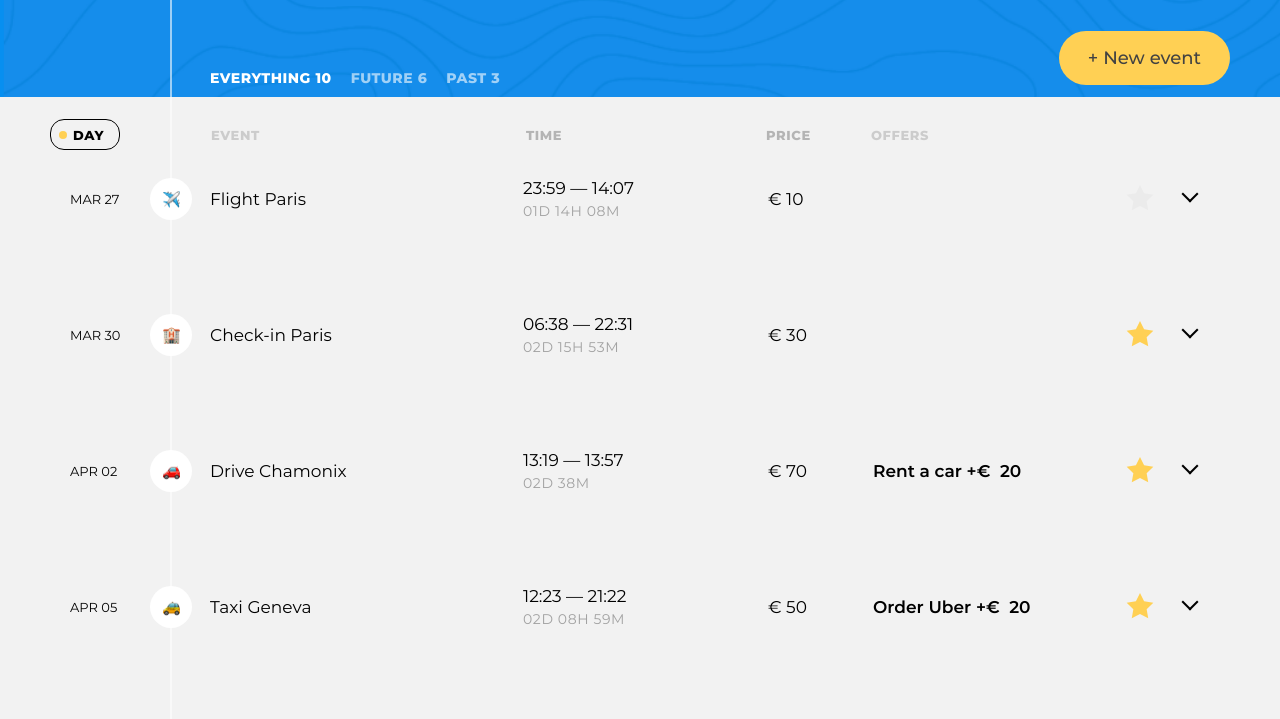
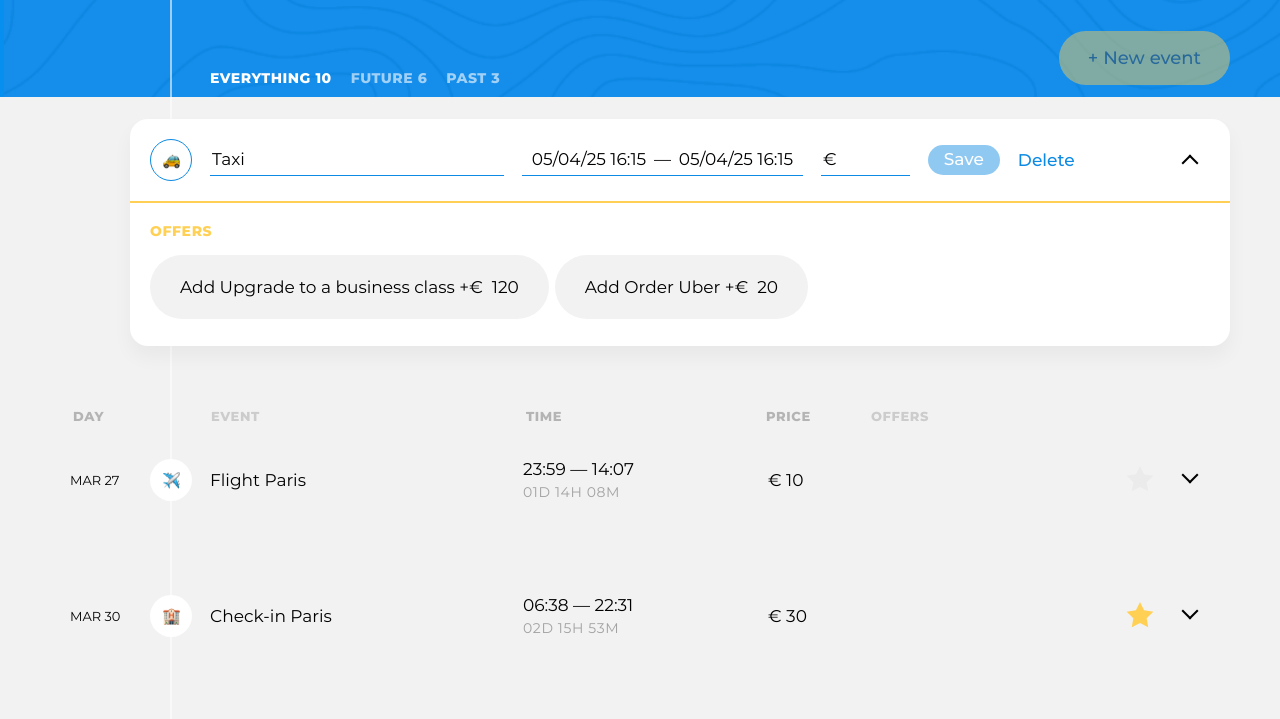
Before and after one commit to shums89/big-trip, a website built with webpack: page public/index.html in a window 1280 px wide. Both pictures are taken after a click on the button "New event". Shown: the part 68-787 px from the top of the page. Built offline with nearby package versions, Linux system fonts and the light colour scheme.

Commit message:
feat: adding new event

```diff
--- a/public/index.html
+++ b/public/index.html
@@ -1,5 +1,6 @@
 <!DOCTYPE html>
 <html lang="en">
+
 <head>
   <meta charset="UTF-8">
   <meta name="viewport" content="width=device-width, initial-scale=1">
@@ -21,8 +22,6 @@
             <!-- Фильтры -->
           </div>
         </div>
-
-          <button class="trip-main__event-add-btn  btn  btn--big  btn--yellow" type="button">New event</button>
       </div>
     </div>
   </header>
@@ -38,4 +37,5 @@
     </div>
   </main>
 </body>
+
 </html>
--- a/src/main.js
+++ b/src/main.js
@@ -1,8 +1,10 @@
+import { render } from './framework/render.js';
 import EventsModel from './model/events-model.js';
 import FilterModel from './model/filter-model.js';
 import EventsPresenter from './presenter/events-presenter.js';
 import FilterPresenter from './presenter/filter-presenter.js';
 import TripPresenter from './presenter/trip-presenter.js';
+import NewEventButtonView from './view/new-event-button-view.js';
 
 const siteHeaderElement = document.querySelector('.page-header');
 const siteTripContainer = siteHeaderElement.querySelector('.trip-main');
@@ -27,7 +29,23 @@ const eventsPresenter = new EventsPresenter({
   eventsContainer: siteEventsContainer,
   eventsModel,
   filterModel,
+  onNewEventDestroy: handleNewEventFormClose,
 });
+
+const newEventButtonComponent = new NewEventButtonView({
+  onClick: handleNewEventButtonClick,
+});
+
+function handleNewEventFormClose() {
+  newEventButtonComponent.element.disabled = false;
+}
+
+function handleNewEventButtonClick() {
+  eventsPresenter.createEvent();
+  newEventButtonComponent.element.disabled = true;
+}
+
+render(newEventButtonComponent, siteTripContainer);
 
 tripPresenter.init();
 filterPresenter.init();
--- a/src/presenter/events-presenter.js
+++ b/src/presenter/events-presenter.js
@@ -6,6 +6,7 @@ import SortView from '../view/sort-view.js';
 import { FilterType, SortType, UpdateType, UserAction } from '../const.js';
 import { sortByDay, sortByPrice, sortByTime } from '../utils/event.js';
 import { filter } from '../utils/filter.js';
+import NewEventPresenter from './new-event-presenter.js';
 
 export default class EventsPresenter {
   #eventsContainer = null;
@@ -17,13 +18,20 @@ export default class EventsPresenter {
   #noEventComponent = null;
 
   #eventPresenters = new Map();
+  #newEventPresenter = null;
   #currentSortType = SortType.DAY;
   #filterType = FilterType.EVERYTHING;
 
-  constructor({ eventsContainer, eventsModel, filterModel }) {
+  constructor({ eventsContainer, eventsModel, filterModel, onNewEventDestroy }) {
     this.#eventsContainer = eventsContainer;
     this.#eventsModel = eventsModel;
     this.#filterModel = filterModel;
+
+    this.#newEventPresenter = new NewEventPresenter({
+      eventListContainer: this.#eventsComponent.element,
+      onDataChange: this.#handleViewAction,
+      onDestroy: onNewEventDestroy,
+    });
 
     this.#eventsModel.addObserver(this.#handleModelEvent);
     this.#filterModel.addObserver(this.#handleModelEvent);
@@ -50,7 +58,14 @@ export default class EventsPresenter {
     this.#renderEvents();
   }
 
+  createEvent() {
+    this.#currentSortType = SortType.DAY;
+    this.#filterModel.setFilter(UpdateType.MAJOR, FilterType.EVERYTHING);
+    this.#newEventPresenter.init();
+  }
+
   #handleModeChange = () => {
+    this.#newEventPresenter.destroy();
     this.#eventPresenters.forEach((presenter) => presenter.resetView());
   };
 
@@ -127,6 +142,7 @@ export default class EventsPresenter {
   };
 
   #clearEvents = ({ resetSortType = false } = {}) => {
+    this.#newEventPresenter.destroy();
     this.#eventPresenters.forEach((presenter) => presenter.destroy());
     this.#eventPresenters.clear();
 
--- /dev/null
+++ b/src/presenter/new-event-presenter.js
@@ -0,0 +1,68 @@
+
+import { remove, render, RenderPosition } from '../framework/render.js';
+import { nanoid } from 'nanoid';
+import { UserAction, UpdateType } from '../const.js';
+import EventEditView from '../view/event-edit-view.js';
+
+export default class NewEventPresenter {
+  #eventListContainer = null;
+  #handleDataChange = null;
+  #handleDestroy = null;
+
+  #eventEditComponent = null;
+
+  constructor({ eventListContainer, onDataChange, onDestroy }) {
+    this.#eventListContainer = eventListContainer;
+    this.#handleDataChange = onDataChange;
+    this.#handleDestroy = onDestroy;
+  }
+
+  init() {
+    if (this.#eventEditComponent !== null) {
+      return;
+    }
+
+    this.#eventEditComponent = new EventEditView({
+      onFormSubmit: this.#handleFormSubmit,
+      onDeleteClick: this.#handleDeleteClick
+    });
+
+    render(this.#eventEditComponent, this.#eventListContainer, RenderPosition.AFTERBEGIN);
+
+    document.addEventListener('keydown', this.#escKeyDownHandler);
+  }
+
+  destroy() {
+    if (this.#eventEditComponent === null) {
+      return;
+    }
+
+    this.#handleDestroy();
+
+    remove(this.#eventEditComponent);
+    this.#eventEditComponent = null;
+
+    document.removeEventListener('keydown', this.#escKeyDownHandler);
+  }
+
+  #handleFormSubmit = (event) => {
+    this.#handleDataChange(
+      UserAction.ADD_EVENT,
+      UpdateType.MINOR,
+      { id: nanoid(), ...event },
+    );
+
+    this.destroy();
+  };
+
+  #handleDeleteClick = () => {
+    this.destroy();
+  };
+
+  #escKeyDownHandler = (evt) => {
+    if (evt.key === 'Escape' || evt.key === 'Esc') {
+      evt.preventDefault();
+      this.destroy();
+    }
+  };
+}
--- /dev/null
+++ b/src/view/new-event-button-view.js
@@ -0,0 +1,24 @@
+import AbstractView from '../framework/view/abstract-view.js';
+
+function createNewEventButtonTemplate() {
+  return '<button class="trip-main__event-add-btn btn btn--big btn--yellow" type="button">New event</button>';
+}
+
+export default class NewEventButtonView extends AbstractView {
+  #handleClick = null;
+
+  constructor({ onClick }) {
+    super();
+    this.#handleClick = onClick;
+    this.element.addEventListener('click', this.#clickHandler);
+  }
+
+  get template() {
+    return createNewEventButtonTemplate();
+  }
+
+  #clickHandler = (evt) => {
+    evt.preventDefault();
+    this.#handleClick();
+  };
+}
```
Lines whose indentation alone changed are shown as unchanged.
